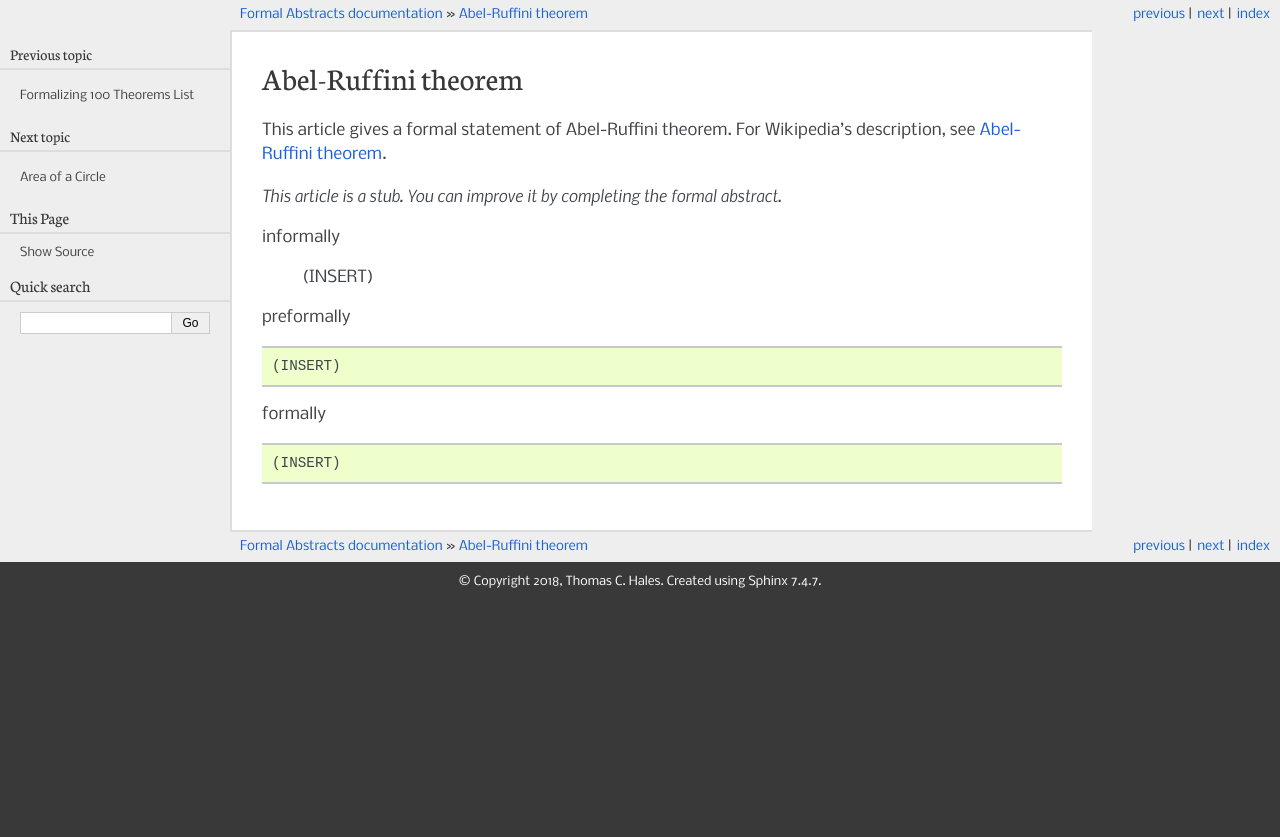
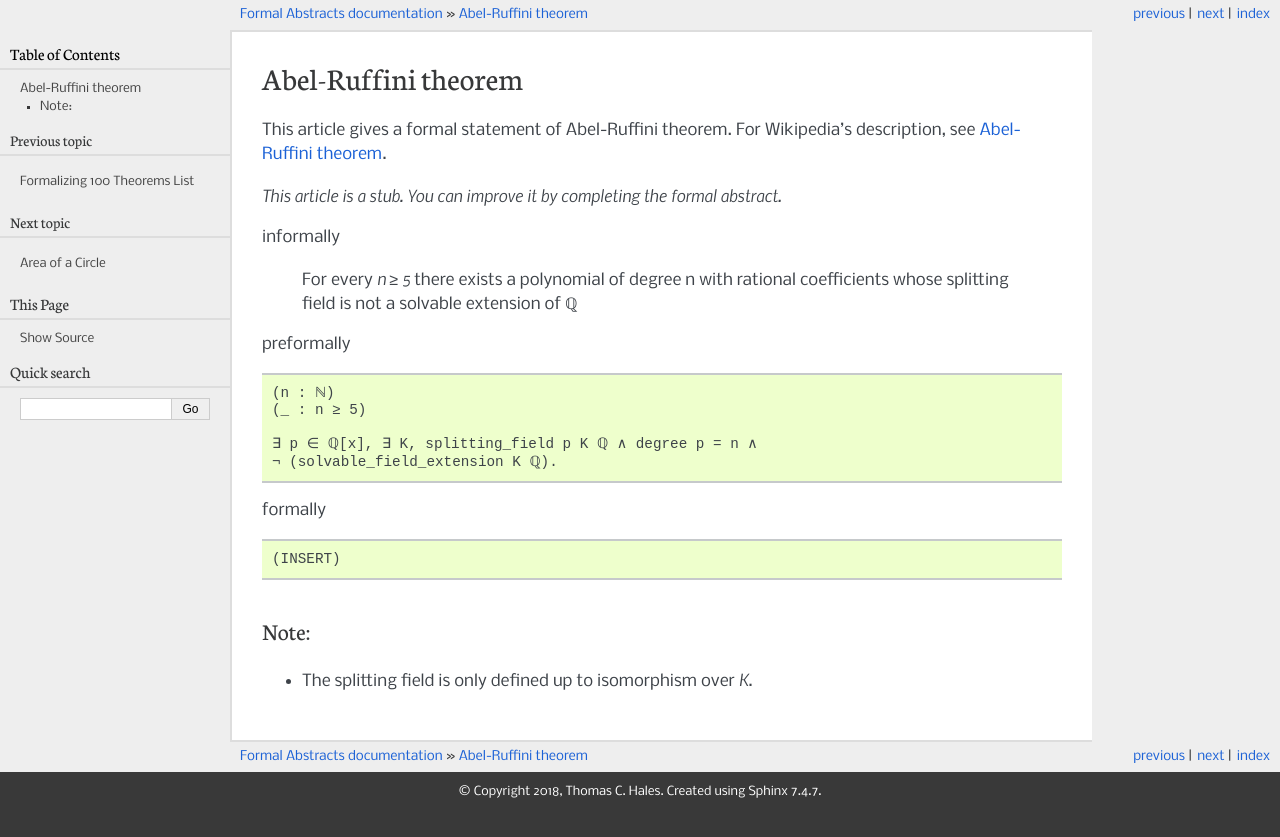
Before and after one commit to formalabstracts/formalabstracts, a Sphinx documentation site: the page built from sphinx/Abel-Ruffini_theorem.rst, in a window 1280 px wide. Shown: the top 837 px of the page. Built offline with Sphinx 7.4.7, drawn with Linux system fonts in a browser that asks for light colours.

Commit message:
Abel-Ruffini statement added

```diff
--- a/sphinx/Abel-Ruffini_theorem.rst
+++ b/sphinx/Abel-Ruffini_theorem.rst
@@ -10,12 +10,24 @@
 
 informally
 
-  (INSERT)
+  For every `n ≥ 5` there exists a polynomial of degree n with
+  rational coefficients whose splitting field is not a solvable extension
+  of ℚ
 
 preformally ::
 
-  (INSERT)
+
+  (n : ℕ)
+  (_ : n ≥ 5)
+
+  ∃ p ∈ ℚ[x], ∃ K, splitting_field p K ℚ ∧ degree p = n ∧
+  ¬ (solvable_field_extension K ℚ).
 
 formally ::
 
   (INSERT)
+
+Note:
+=====
+
+* The splitting field is only defined up to isomorphism over `K`.
--- a/sphinx/Area_of_a_Circle.rst
+++ b/sphinx/Area_of_a_Circle.rst
@@ -10,7 +10,7 @@
 
 informally
 
-  (INSERT)
+  The area of a circle is :math:`pi r^2`
 
 preformally ::
 
--- a/sphinx/Denumerability_of_the_Rational_Numbers.rst
+++ b/sphinx/Denumerability_of_the_Rational_Numbers.rst
@@ -1,5 +1,5 @@
 Denumerability of the Rational Numbers
-----
+--------------------------------------
 
 This article gives a formal statement of Denumerability of the Rational Numbers.  For Wikipedia's
 description, see
--- a/sphinx/Euler's_Partition_Theorem.rst
+++ b/sphinx/Euler's_Partition_Theorem.rst
@@ -3,8 +3,7 @@
 
 This article gives a formal statement of Euler's Partition Theorem.  For Wikipedia's
 description, see
-`Euler's Partition Theorem
-`_.
+`Euler's Partition Theorem <https://en.wikipedia.org/wiki/Partition_(number_theory)#Odd_parts_and_distinct_parts>`_.
 
 *This article is a stub. You can improve it by completing
 the formal abstract.*
```
Also changed, not shown: sphinx/Dirichlet's_Theorem.rst (+4 -4 lines).
